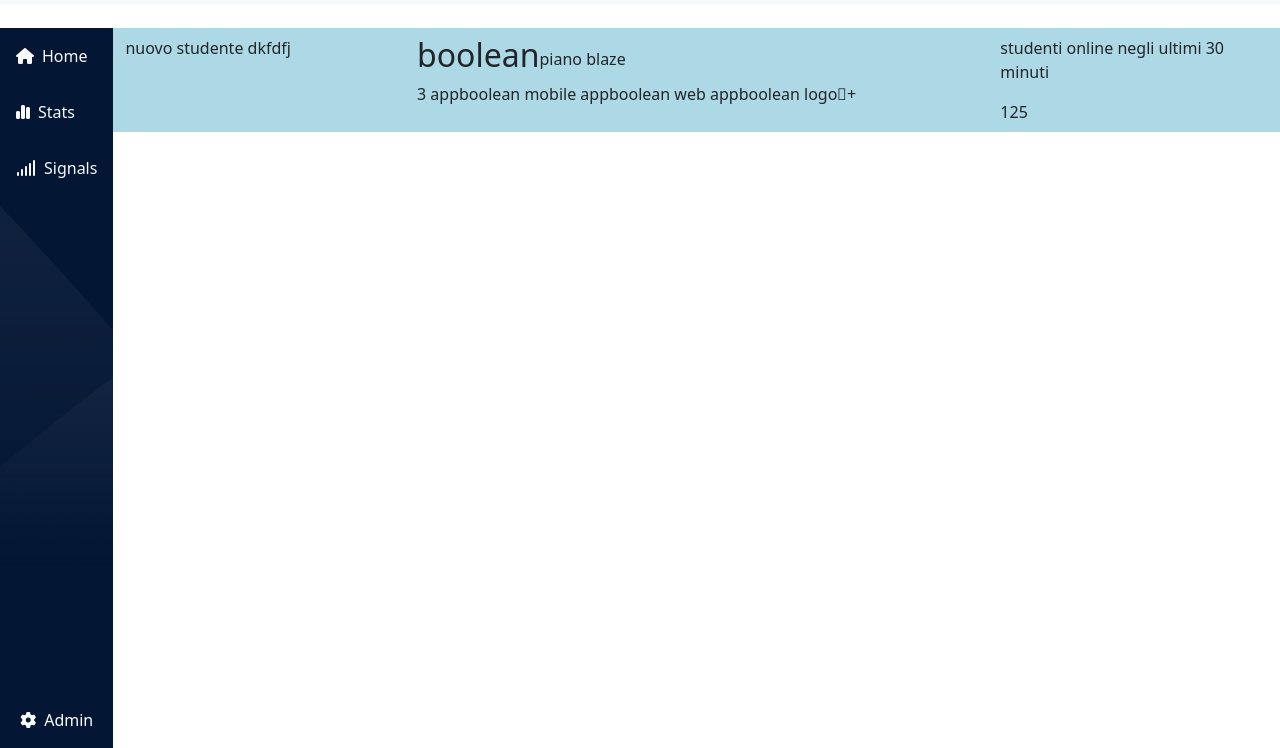
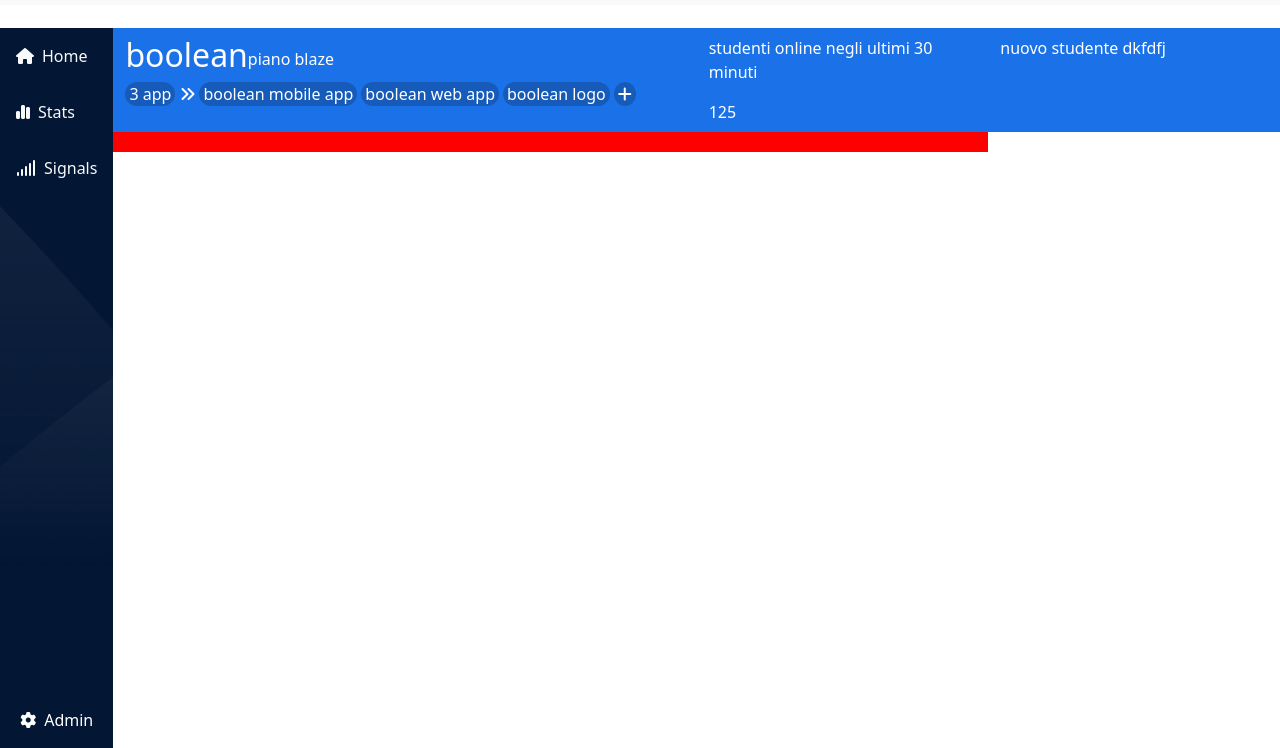
Before and after one commit to IazzettaPierluigi/html-css-bootstrap-dashboard, a plain HTML site: page index.html in a window 1280 px wide. Shown: the part 52-800 px from the top of the page. Drawn offline with nearby package versions, Linux system fonts and the light colour scheme.

Commit message:
main blue background making

```diff
--- a/assets/css/style.css
+++ b/assets/css/style.css
@@ -8,3 +8,12 @@ main #sidebar{
     background-size: cover;
     background-position: center;
 }
+
+.hehe{
+    background-color: red;
+    height: 20px;
+}
+
+.button{
+    background-color: #165BBA;
+}
--- a/index.html
+++ b/index.html
@@ -109,36 +109,46 @@
           <div style="width: 100%;">
 
             <div class="container-fluid">
-                <div class="row py-2" style="background-color: lightblue; ">
-                    <div class="col-12 col-md-3 d-flex ">
+                <div class="row py-2 text-white" style="background-color: #1b72e8; ">
+                    <div class="col-12 col-md-3 d-flex order-lg-3 ">
                         <div>
                             <span>nuovo studente</span>
                             <span>dkfdfj</span>
                         </div>
                     </div>
 
-                    <div class="d-flex flex-column col-12 col-md-6">
+                    <div class="d-flex flex-column col-12 col-md-6 order-lg-1">
                         <div class="d-flex align-items-center">
                              <h2>boolean</h2>
                             <span>piano blaze</span>
                         </div>
-                        <ul class="d-flex list-unstyled ">
-                            <li>3 app</li>
-                            <li>boolean mobile app</li>
-                            <li>boolean web app</li>
-                            <li>boolean logo</li>
-                            <li class="fa-plus-circle">+</li>
+                        <ul class="d-flex list-unstyled gap-1">
+                            <li class=" px-1 rounded-pill  button ">3 app</li>
+                            <li><i class="fa-solid fa-angles-right"></i></li>
+                            <li class=" d-none d-lg-block px-1 rounded-pill  button ">boolean mobile app</li>
+                            <li class=" d-none d-lg-block px-1 rounded-pill  button ">boolean web app</li>
+                            <li class=" d-none d-lg-block px-1 rounded-pill  button ">boolean logo</li>
+                            <li class=" px-1 rounded-circle  button "><i class="fa-solid fa-plus"></i></li>
                         </ul>
                     </div>
 
-                    <div class="col-12 col-md-3 d-flex flex-column">
+                    <div class="col-12 col-md-3 d-flex flex-column gap order-lg-2">
 
                            <p class="fs-6">studenti online negli ultimi 30 minuti</p>
                             <span>125</span>
 
                     </div>
                 </div>
+
+                <!-- second section -->
+                <div class="row">
+                    <div class="col-12 col-lg-9 hehe"></div>
+                </div>
             </div>
+
+
+
+
 
           </div>
 
```
